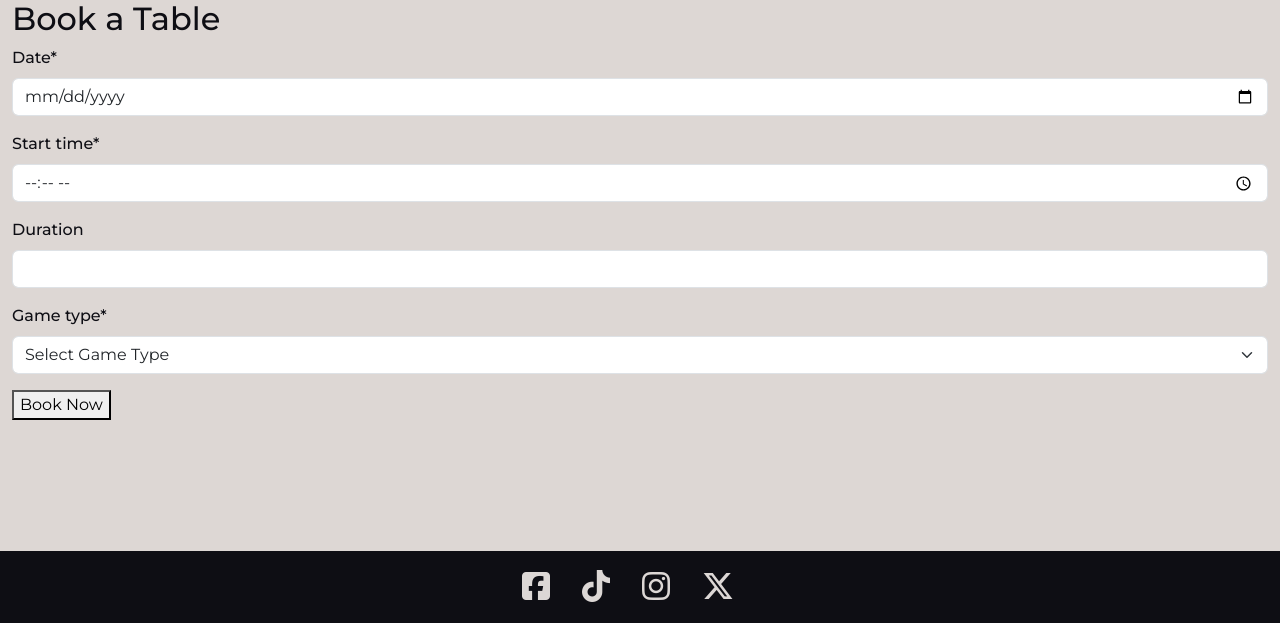
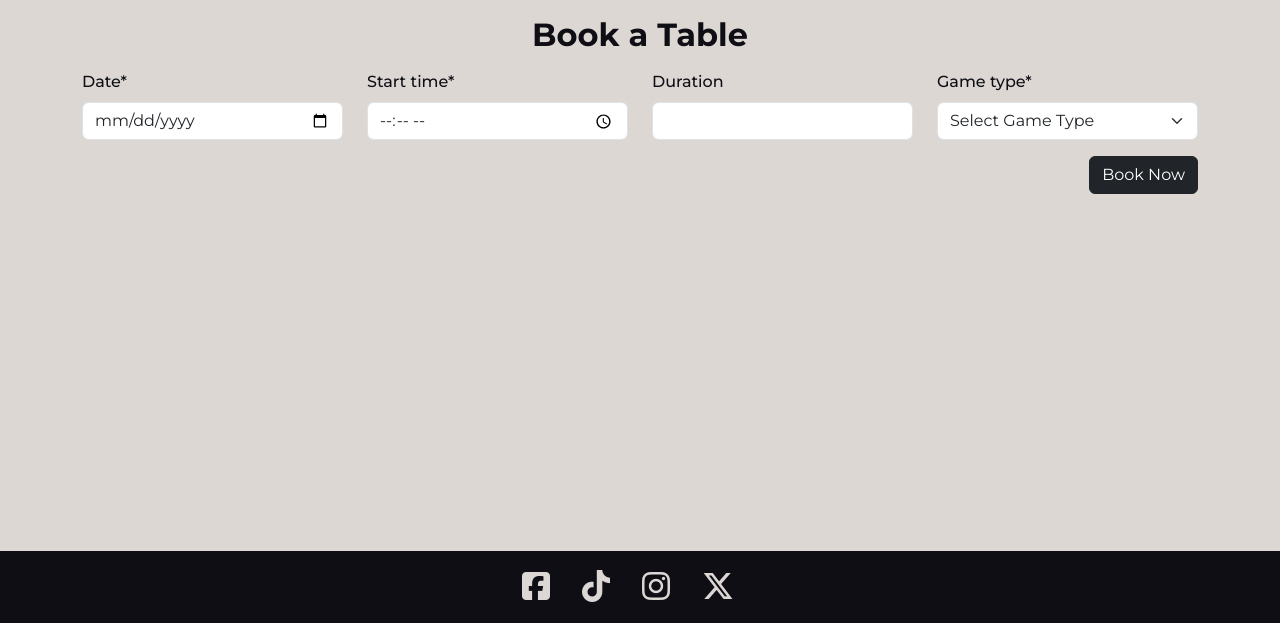
Before and after one commit to stephenbeese/snooker-hall-booking-system-2, a Django app: page /booking/book/ in a window 1280 px wide. Shown: the part 177-800 px from the top of the page. Run offline with Django 5.2, Linux system fonts and the light colour scheme; a user stored in the database is signed in; data comes from the database, SQL or seed files in the repository; both versions use the stored data as it was after the commit; some libraries are stand-ins or nearby versions.

Commit message:
Style booking form and success pages

```diff
--- a/snookerhall/booking/templates/booking/book_table.html
+++ b/snookerhall/booking/templates/booking/book_table.html
@@ -1,15 +1,20 @@
 {% extends 'base.html' %}
 {% load crispy_forms_tags %}
 {% block content %}
-<h2>Book a Table</h2>
+<h2 class="text-center m-3 fw-bold">Book a Table</h2>
 <form method="post">
     {% csrf_token %}
-
-    {% for field in form %}
-    <div class="form-group">
-        {{ field | as_crispy_field }}
+    <div class="container">
+        <div class="row">
+            {% for field in form %}
+            <div class=" col-6 col-md-6 col-lg-3 form-group">
+                {{ field | as_crispy_field }}
+            </div>
+            {% endfor %}
+        </div>
+        <div class="form-group text-end">
+            <button type="submit" class="btn btn-dark">Book Now</button>
+        </div>
     </div>
-    {% endfor %}
-    <button type="submit">Book Now</button>
 </form>
 {% endblock %}
--- a/snookerhall/booking/templates/booking/booking_success.html
+++ b/snookerhall/booking/templates/booking/booking_success.html
@@ -1,6 +1,6 @@
 {% extends 'base.html' %}
 
 {% block content %}
-<h2>Booking Successful!</h2>
-<p>Your table has been booked.</p>
+<h2 class="text-center m-3 fw-bold">Booking Successful!</h2>
+<p class="text-center m-3">Your table has been booked.</p>
 {% endblock %}
```
Also changed, not shown: snookerhall/db.sqlite3.
